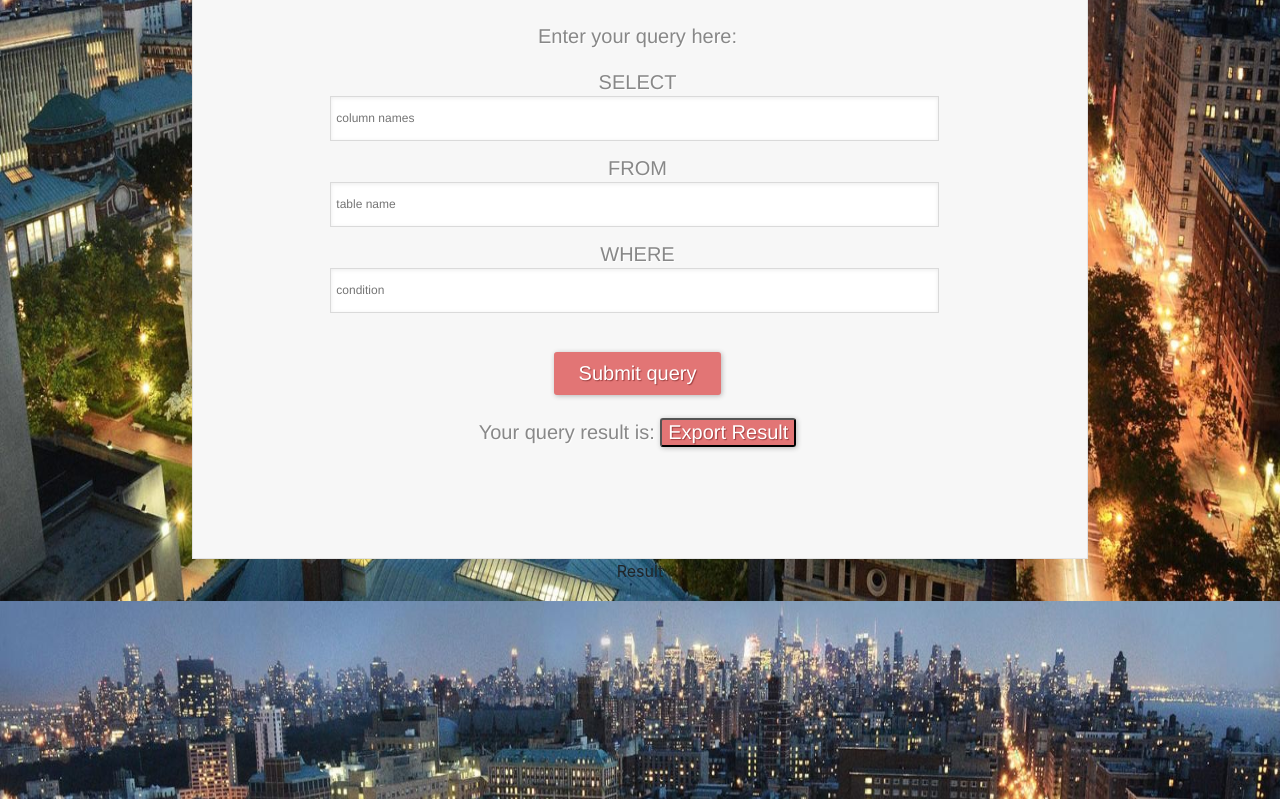
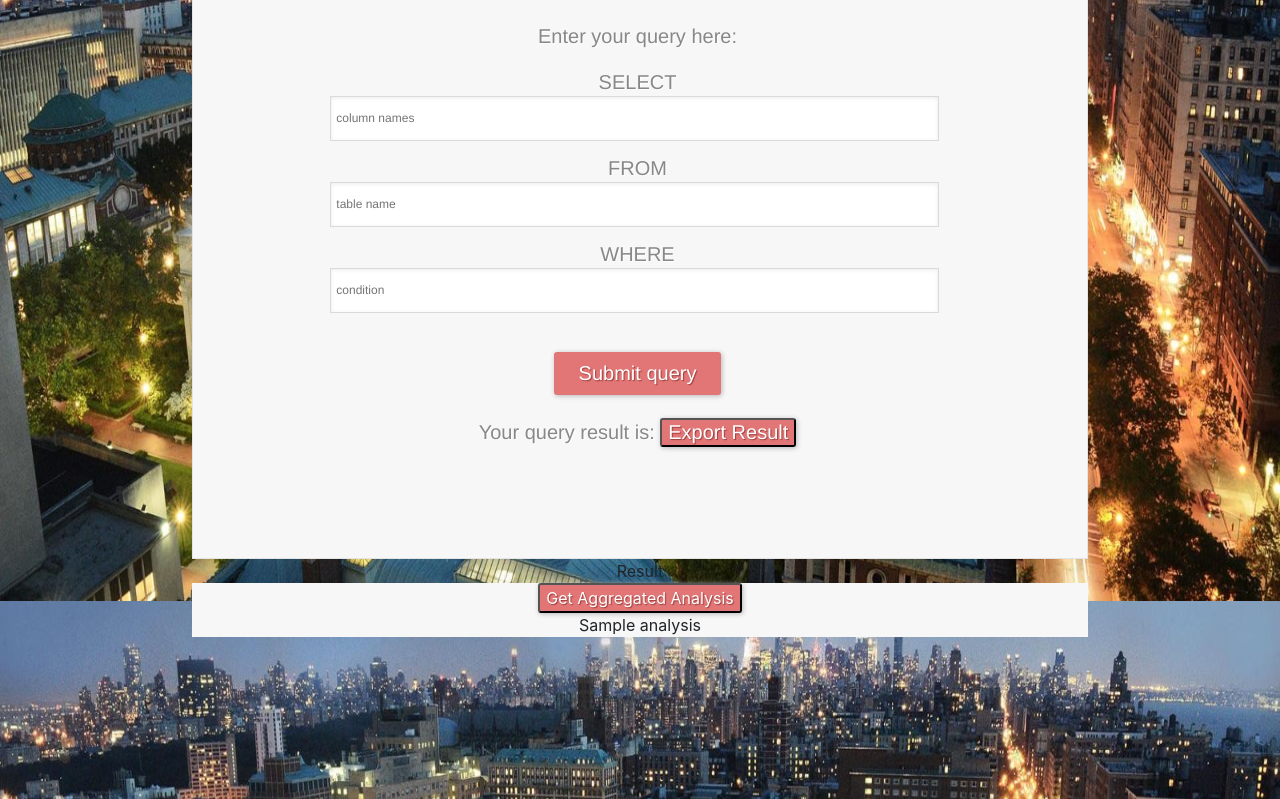
Before and after one commit to activeoblique/janapp, a Flask app: template website/templates/index.html in a window 1280 px wide. Shown: the part 199-998 px from the top of the page. Run offline with Flask 2, Linux system fonts and the light colour scheme; the template is opened without the code that fills it: most values are stand-ins (such as "Sample title", 1, 10 or a date in 2020); some libraries are stand-ins or nearby versions.

Commit message:
Added aggregated analysis

```diff
--- a/website/main.py
+++ b/website/main.py
@@ -110,16 +110,19 @@ def get_ratio(table,username):
     try: overall = response['rows'][0][0]
     except:
         overall = 0
-    print(yours / overall)
+    return yours / overall
 
 @app.route("/basic_analysis")
 def basci_analysis():
     print(session)
     if 'username' in session:
+        result = ""
         username = session['username']
-        for table in ['card','accounts','loan','disp']:
+        tables = ['card','accounts','loan','disp']
+        for table in tables:
             ratio = get_ratio('card',username)
-        print(ratio)
+            result += "Your portion in " + table + " is " + str(ratio) + "\n"
+        return render_template('index.html', analysis = result)
     return "you are not login"
 
 @app.route('/download', methods=['POST'])
--- a/website/templates/index.html
+++ b/website/templates/index.html
@@ -213,8 +213,13 @@
     </form>
     <span id = "result">Result</span>
 </form>
-
 <br>
+    <div style="height: auto; width: 70%;background: #F7F7F7; ">
+        <button style="background-color: #E27575; color: #FFF;  box-shadow: 1px 1px 5px #B6B6B6; border-radius: 3px;
+            text-shadow: 1px 1px 1px #9E3F3F;
+            cursor: pointer;" >Get Aggregated Analysis</button>
+        <p>{{analysis}}</p>
+    </div>
 <script>
         function query() {
             // Check for SQL injection attack
```
